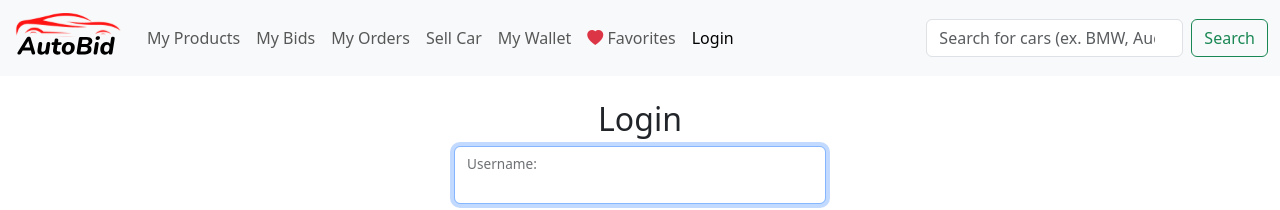
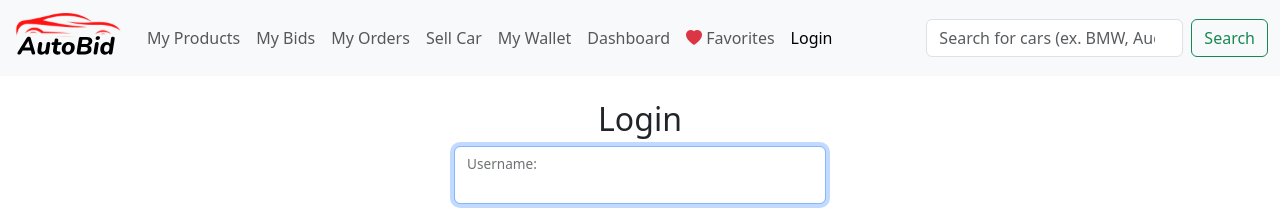
Before and after one commit to baohm88/autobid, a React (Vite) app: page /login in a window 1280 px wide. Shown: the top 210 px of the page. Built offline with nearby package versions, Linux system fonts and the light colour scheme.

Commit message:
add /account/listings

```diff
--- a/src/components/router.js
+++ b/src/components/router.js
@@ -7,6 +7,7 @@ import Home from "./Home";
 import Login from "./Login";
 import Register from "./Register";
 import CarForm from "./user/CarForm";
+import SellerDashBoard from "./user/SellerDashBoard";
 import UserBids from "./user/UserBids";
 import UserOrders from "./user/UserOrders";
 import UserProducts from "./user/UserProducts";
@@ -34,6 +35,11 @@ const routes = [
         component: Car,
         layout: ClientLayout,
     },
+    {
+        path: "/account/listings",
+        component: SellerDashBoard,
+        layout: ClientLayout,
+    },
     { path: "/auctions", component: Auctions, layout: AdminLayout },
     { path: "/orders", component: Orders, layout: AdminLayout },
 ];
--- a/src/layouts/ClientLayout.jsx
+++ b/src/layouts/ClientLayout.jsx
@@ -97,6 +97,18 @@ export default function ClientLayout({ children }) {
                                                 ? "nav-link active"
                                                 : "nav-link"
                                         }
+                                        to={"/account/listings"}
+                                    >
+                                        Dashboard
+                                    </NavLink>
+                                </li>
+                                <li className="nav-item">
+                                    <NavLink
+                                        className={({ isActive }) =>
+                                            isActive
+                                                ? "nav-link active"
+                                                : "nav-link"
+                                        }
                                         to={"/watch-list"}
                                     >
                                         <i className="bi bi-heart-fill text-danger"></i>{" "}
```
